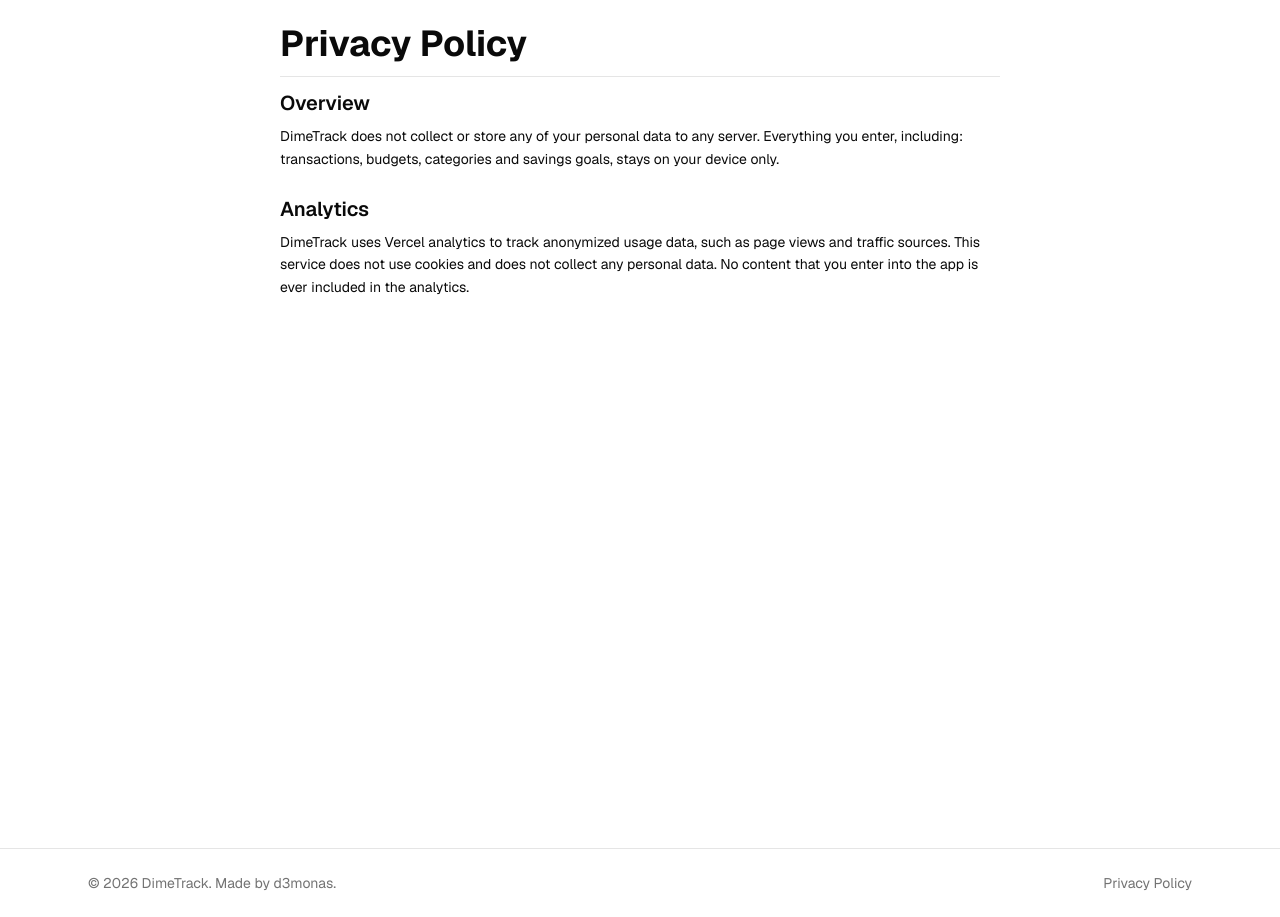
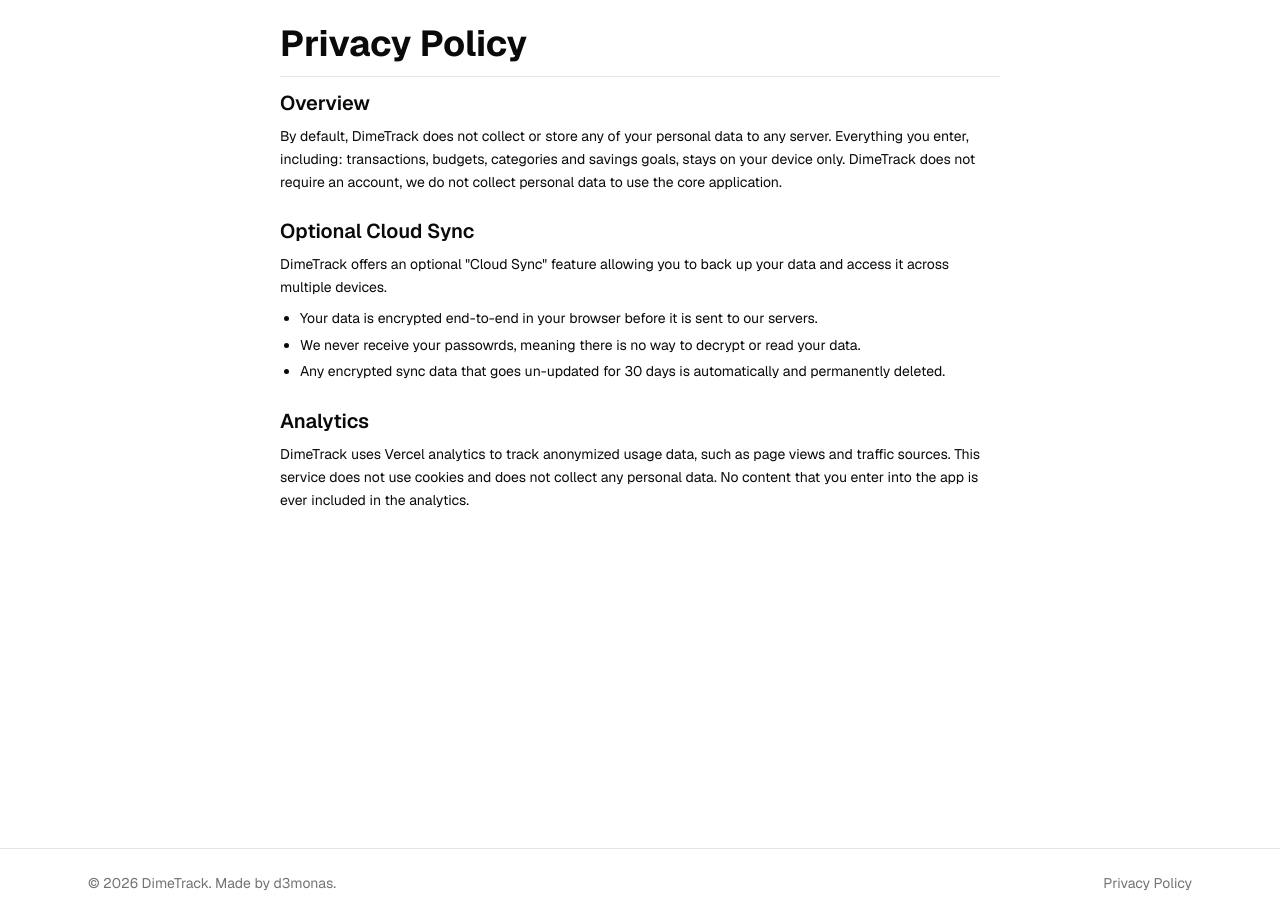
Before and after one commit to d3monas/DimeTrack, a Next.js app: page /privacy in a window 1280 px wide. Built offline with nearby package versions, Linux system fonts and the light colour scheme.

Commit message:
feat: update privacy policy

```diff
--- a/app/privacy/page.tsx
+++ b/app/privacy/page.tsx
@@ -9,9 +9,22 @@ export default function PrivacyPolicy() {
                     <section>
                         <h2 className="text-xl font-semibold mb-2">Overview</h2>
                         <p>
-                            DimeTrack does not collect or store any of your personal data to any server.
+                            By default, DimeTrack does not collect or store any of your personal data to any server.
                             Everything you enter, including: transactions, budgets, categories and savings goals, stays on your device only.
+                            DimeTrack does not require an account, we do not collect personal data to use the core application.
                         </p>
+                    </section>
+
+                    <section>
+                        <h2 className="text-xl font-semibold mb-2">Optional Cloud Sync</h2>
+                        <p>
+                            DimeTrack offers an optional "Cloud Sync" feature allowing you to back up your data and access it across multiple devices.
+                        </p>
+                        <ul className="list-disc pl-5 mt-2 space-y-1">
+                            <li>Your data is encrypted end-to-end in your browser before it is sent to our servers.</li>
+                            <li>We never receive your passowrds, meaning there is no way to decrypt or read your data.</li>
+                            <li>Any encrypted sync data that goes un-updated for 30 days is automatically and permanently deleted.</li>
+                        </ul>
                     </section>
 
                     <section>
--- a/components/cashFlowTimeline.tsx
+++ b/components/cashFlowTimeline.tsx
@@ -1,7 +1,7 @@
 import { useState, useMemo } from "react"
 import { Button } from "./ui/button"
 import { EmptyState } from "./emptyState"
-import { TrendingUp, TrendingDown, CalendarClock, Wallet, ArrowDownUp, AlertTriangle, ShieldAlert, CalendarIcon } from "lucide-react"
+import { TrendingUp, TrendingDown, CalendarClock, Wallet, ArrowDownUp, AlertTriangle, ShieldAlert, Calendar as CalendarIcon } from "lucide-react"
 import { getNextDate } from "@/lib/recurring"
 import type { RecurringTransaction } from "@/types/recurringTransaction"
 import { AreaChart, Area, Tooltip, ResponsiveContainer, CartesianGrid, ReferenceLine } from "recharts"
```
